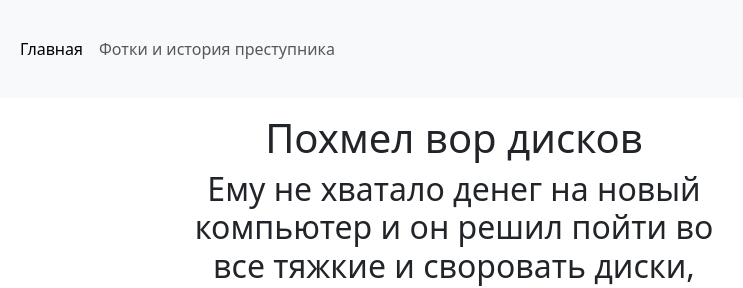
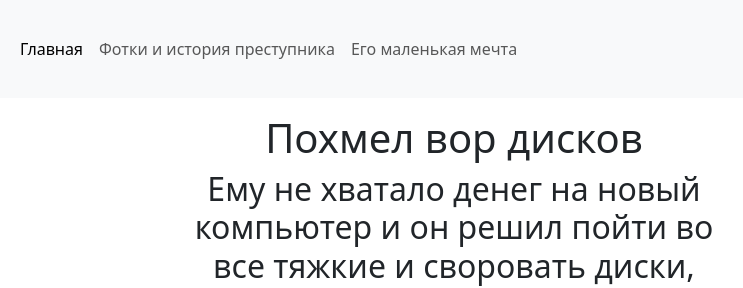
Before and after one commit to VanHerrington1/Pohmel, a plain HTML site: page IT PAPA/index.html in a window 1280 px wide. Shown: the top 288 px of the page, 186-929 px from the left. Drawn offline with nearby package versions, Linux system fonts and the light colour scheme.

Commit message:
index.html

```diff
--- a/IT PAPA/index.html
+++ b/IT PAPA/index.html
@@ -61,6 +61,9 @@
                 >Фотки и история преступника</a
               >
             </li>
+            <li class="nav-item">
+              <a class="nav-link" href="mechta.html">Его маленькая мечта</a>
+            </li>
           </ul>
         </div>
       </div>
```
